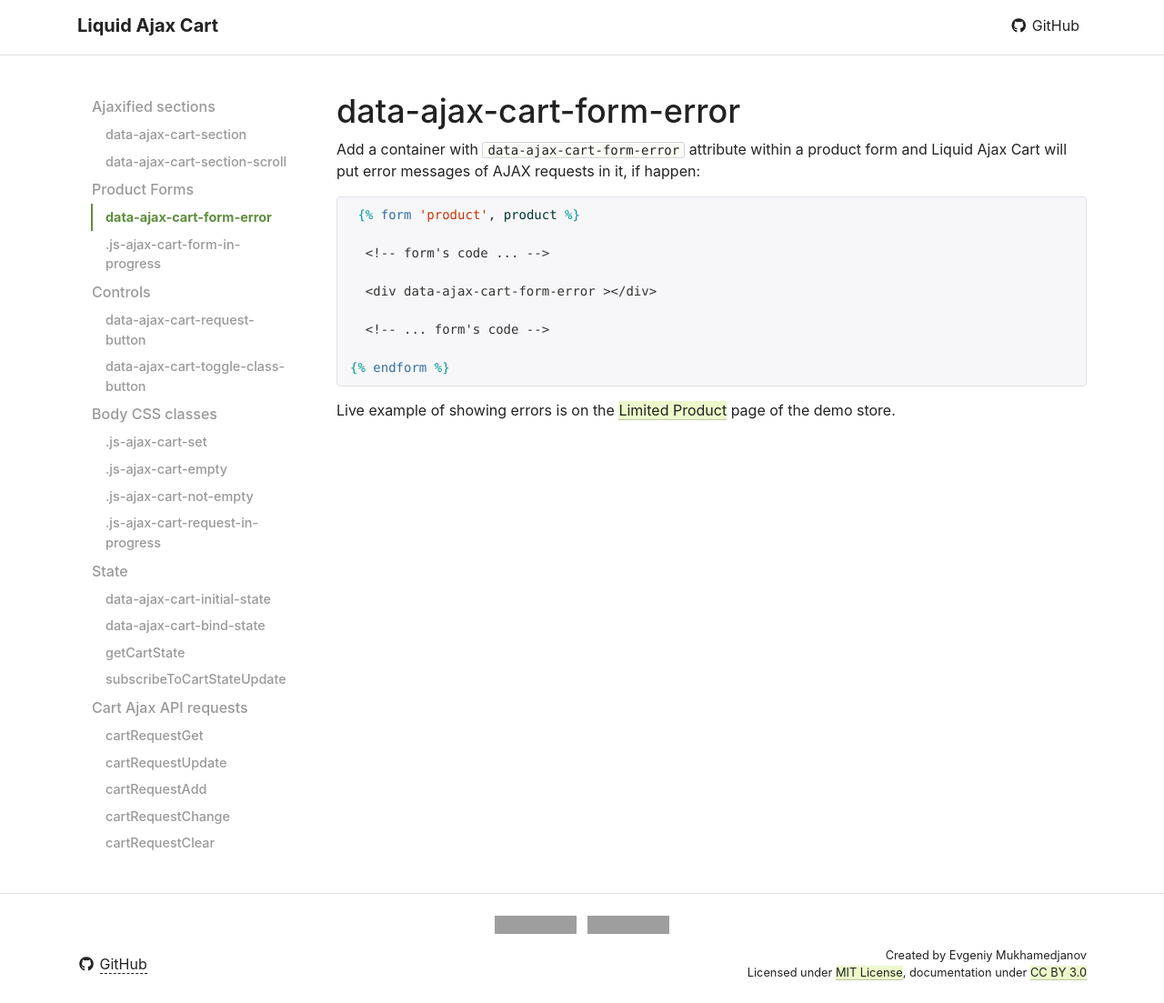
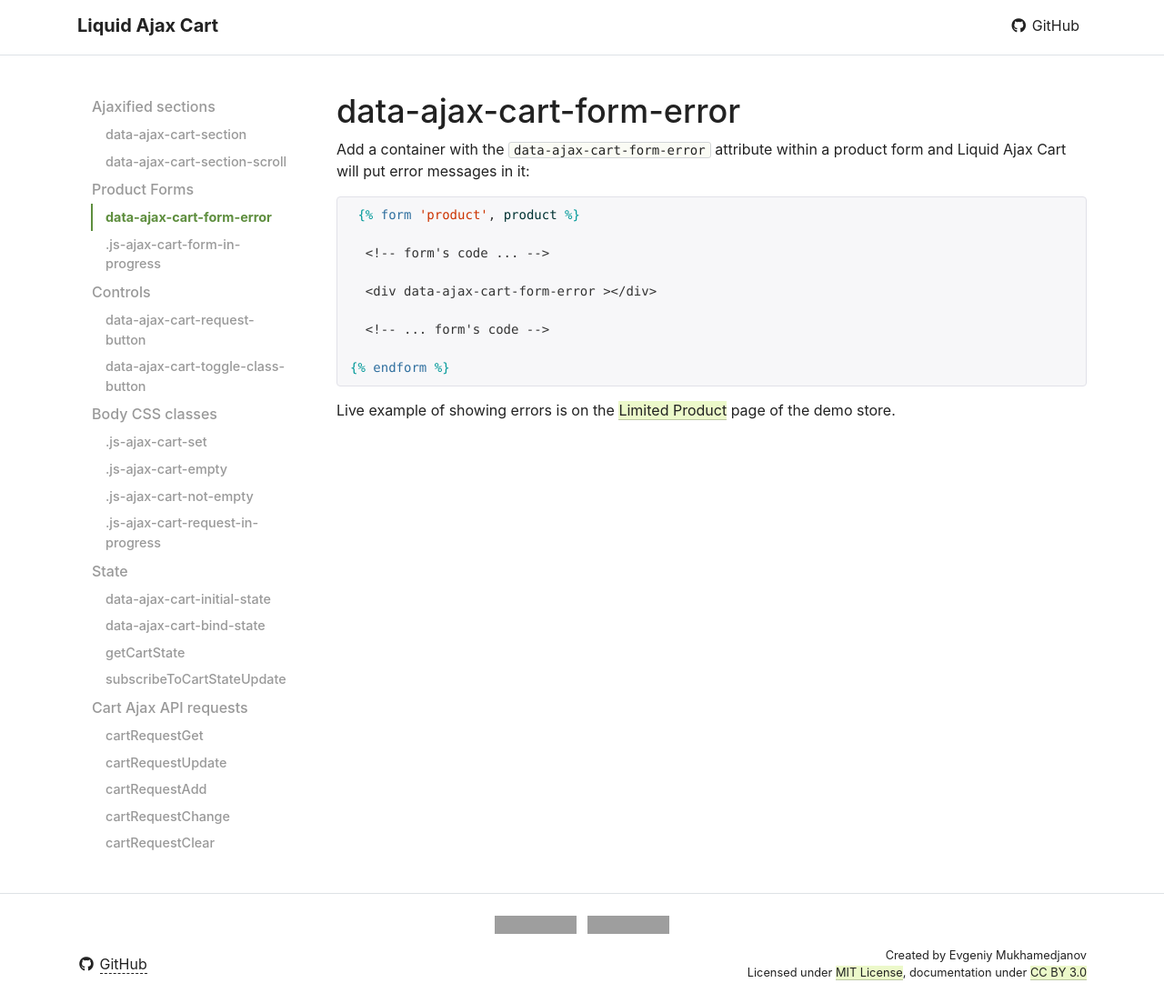
Before and after one commit to EvgeniyMukhamedjanov/liquid-ajax-cart, a Jekyll site: the page built from docs/reference/data-ajax-cart-form-error.md, in a window 1280 px wide and 1103 px high. Shown: the whole window at 91% size. Built offline with Jekyll 4.4.1, drawn with Linux system fonts in a browser that asks for light colours; nearby versions of some CDN libraries; our own code applies the rules of GitHub Pages for plain Markdown files; a script that is not in the unit is left out; grey boxes are pictures that could not be loaded.

Commit message:
Update data-ajax-cart-form-error.md

````diff
--- a/docs/reference/data-ajax-cart-form-error.md
+++ b/docs/reference/data-ajax-cart-form-error.md
@@ -1,7 +1,6 @@
 # data-ajax-cart-form-error
 
-Add a container with `data-ajax-cart-form-error` attribute within a product form and Liquid Ajax Cart will put error messages of AJAX requests in it, if happen:
-
+Add a container with the `data-ajax-cart-form-error` attribute within a product form and Liquid Ajax Cart will put error messages in it:
 
 ```liquid
 {% raw %} {% form 'product', product %}
@@ -15,5 +14,4 @@
 {% endform %} {% endraw %}
 ```
 
-
 Live example of showing errors is on the [Limited Product](https://liquid-ajax-cart.myshopify.com/products/limited-product) page of the demo store.
````
